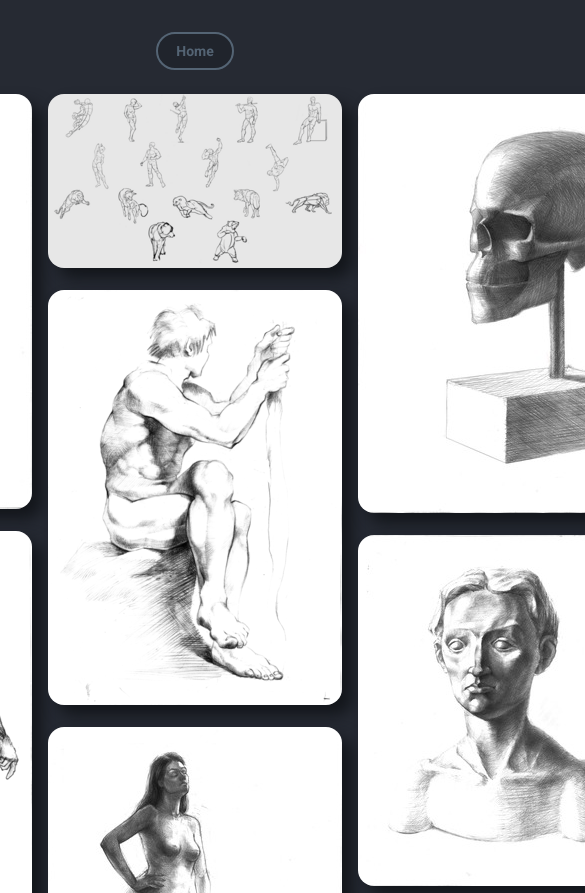
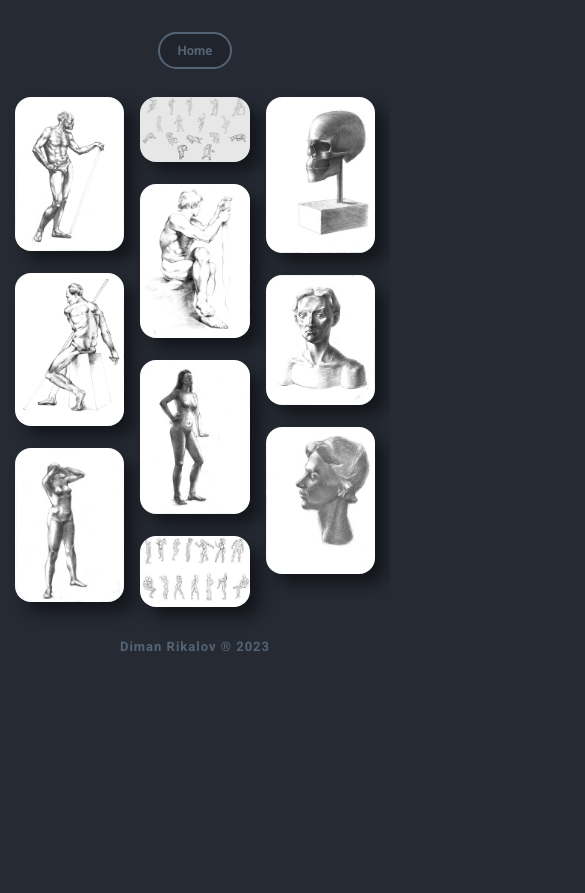
Before and after one commit to dimanrikalov/dimanrikalov-website, a plain HTML site: page art.html in a window 390 px wide. Shown: the top 893 px of the page, 585 px wide, since content can reach past the window. After the commit the page ends 844 px from the top, so only its background shows below. Drawn offline with nearby package versions, Linux system fonts and the light colour scheme.

Commit message:
Added media query for add page

```diff
--- a/art.html
+++ b/art.html
@@ -6,6 +6,7 @@
     <meta name="viewport" content="width=device-width, initial-scale=1.0">
     <link rel="icon" type="image/x-icon" href="./img/favicon/favicon-32x32.png">
     <link rel="stylesheet" href="./art.css">
+    <link rel="stylesheet" href="./mediaQueriesArt.css">
     <script src="./art.js" defer></script>
     <title>Diman Rikalov's Website</title>
 </head>
--- /dev/null
+++ b/mediaQueriesArt.css
@@ -0,0 +1,26 @@
+@media screen and (max-width: 450px) {
+    * {
+        width: unset !important;
+        height: unset !important;
+    }
+
+
+
+    a.home {
+        font-size: 13px !important;
+        margin-bottom: 16px !important;
+    }
+
+    img {
+        width: 28vw !important;
+    }
+
+
+    p {
+        margin: 16px 0px !important;
+    }
+
+    .footer-text {
+        font-size: 13px !important;
+    }
+}
```
